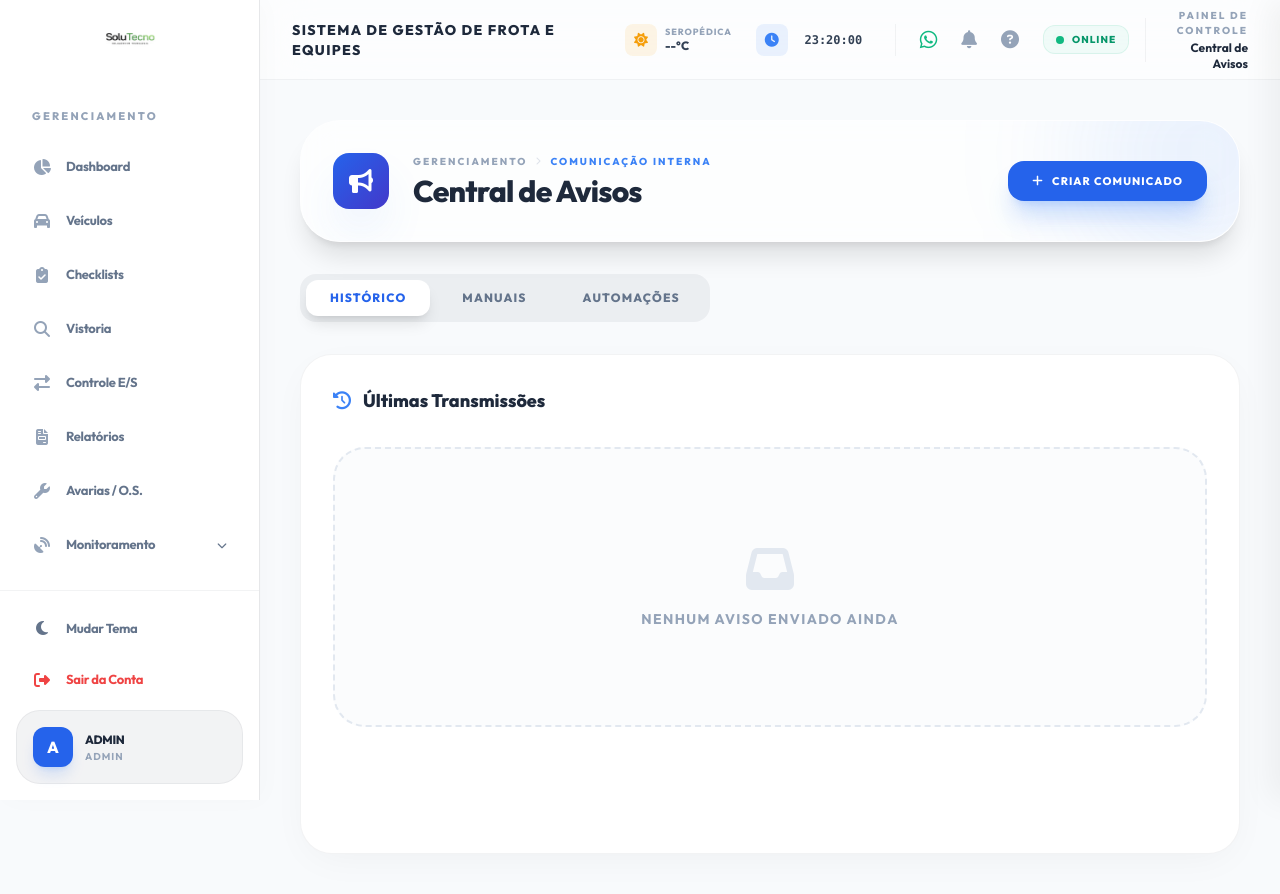
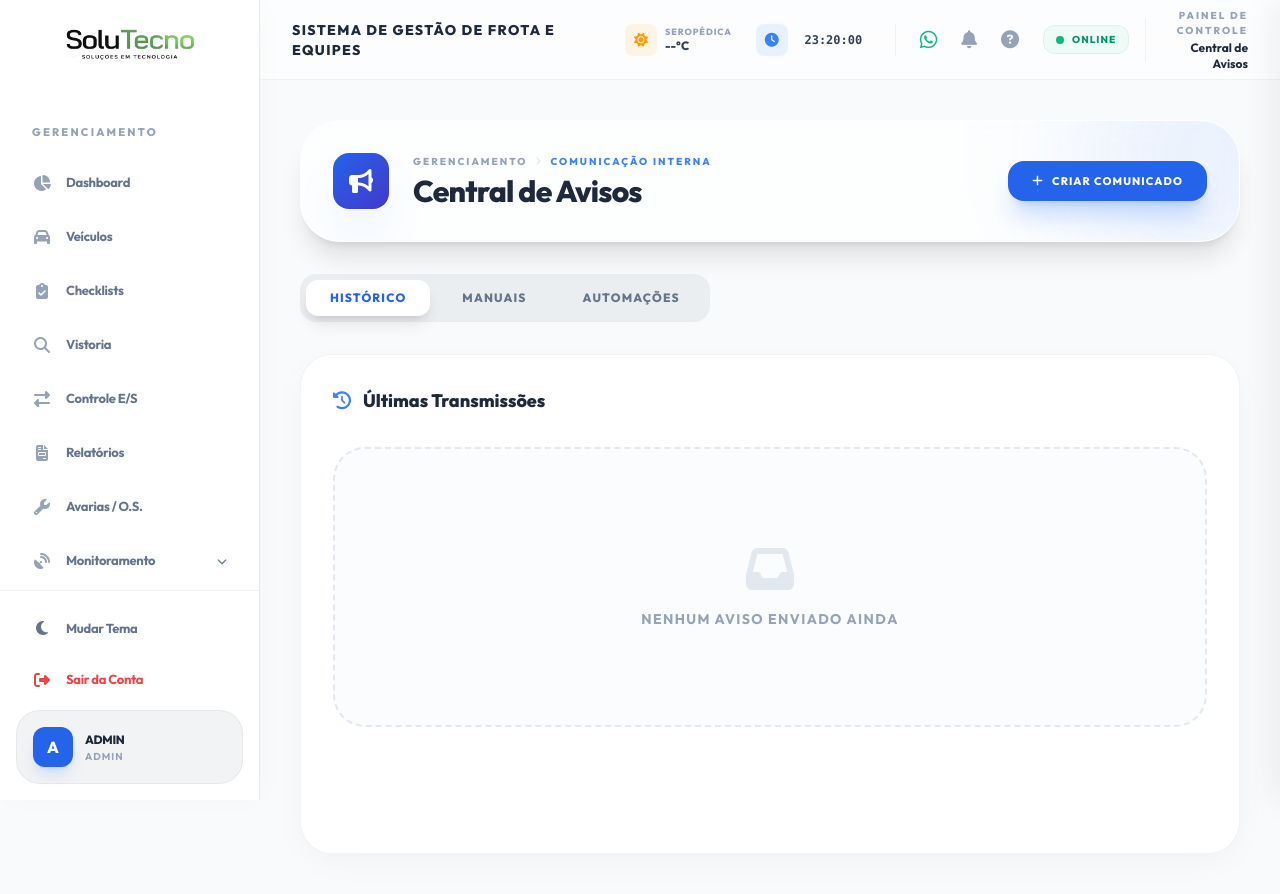
Before and after one commit to GaldinoSD/checklist_veicular, a Flask app: page /avisos in a window 1280 px wide. Run offline with Flask 3, Linux system fonts and the light colour scheme; a user stored in the database is signed in; data that the repository does not hold is empty; some libraries are stand-ins or nearby versions.

Commit message:
style(layout): further maximizes sidebar logo size and container height

```diff
--- a/templates/layout.html
+++ b/templates/layout.html
@@ -266,8 +266,8 @@
       <aside id="sidebar" class="border-r border-slate-900/10 dark:border-white/10 flex flex-col shadow-[4px_0_24px_rgba(0,0,0,0.02)]">
 
         <!-- TOP: LOGO -->
-        <div class="p-3 flex items-center justify-center h-20 shrink-0">
-          <img src="{{ url_for('static', filename='imgsidebar.png') }}" class="h-14 w-auto max-w-[90%] object-contain drop-shadow-sm" alt="Logo">
+        <div class="p-3 flex items-center justify-center h-24 shrink-0">
+          <img src="{{ url_for('static', filename='imgsidebar.png') }}" class="h-18 w-auto max-w-[95%] object-contain drop-shadow-sm" alt="Logo">
         </div>
 
         <!-- MIDDLE: MENU -->
```
